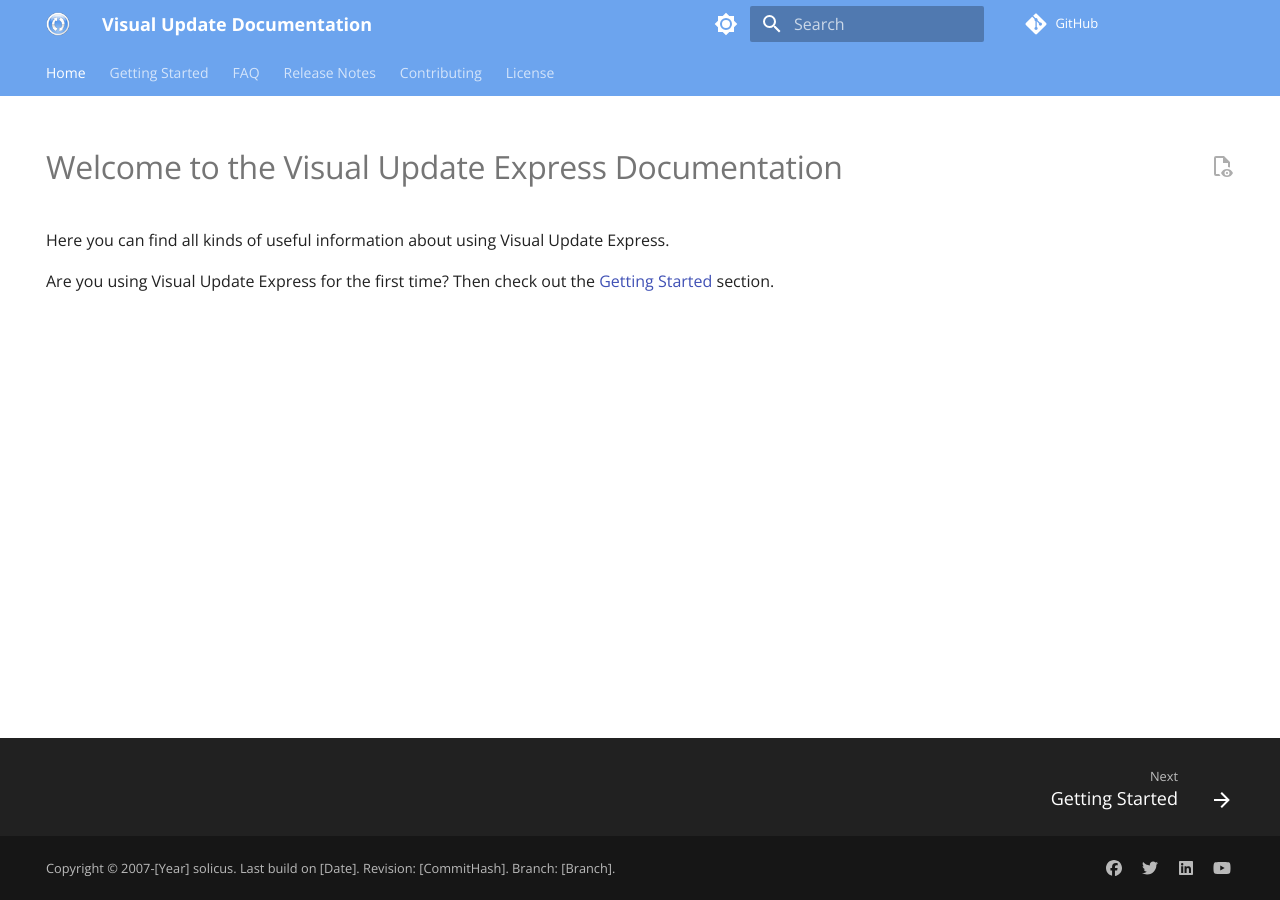
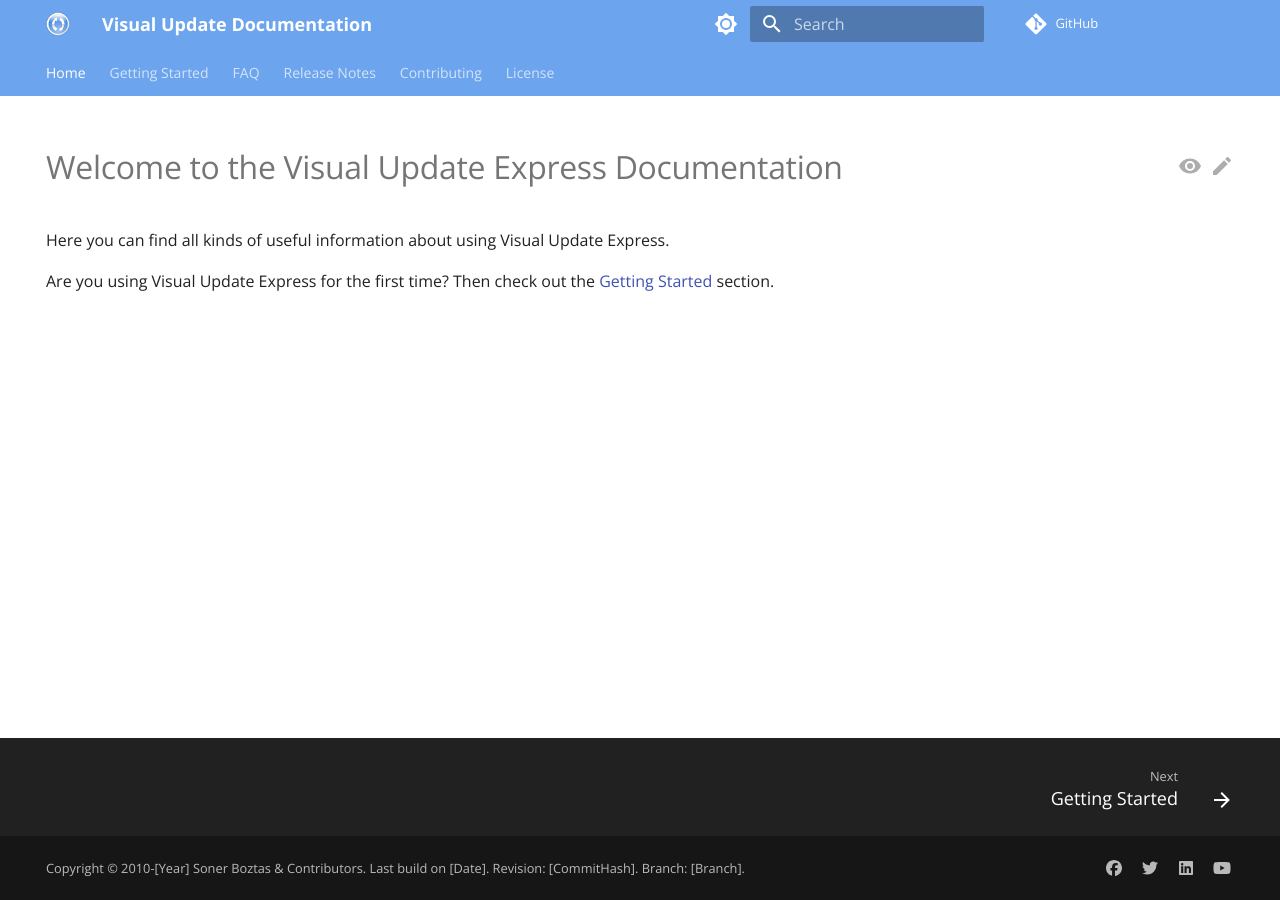
Before and after one commit to soner-boztas/visual-update-express-docs, an MkDocs documentation site: the page built from docs/index.md, in a window 1280 px wide. Built offline with MkDocs 1.6.1 and Material for MkDocs 9.7.7, drawn with Linux system fonts in a browser that asks for light colours; comment, search, counter and statistics services are not loaded.

Commit message:
Restructure mkdocs.yml and add poe tasks configuration

```diff
--- a/mkdocs.yml
+++ b/mkdocs.yml
@@ -1,42 +1,21 @@
 # yaml-language-server: $schema=https://squidfunk.github.io/mkdocs-material/schema.json
+
+############################################################
+# General Configuration
+############################################################
 site_name: Visual Update Documentation
-site_author: Soner Boztas
+site_author: Soner Boztas & Contributors
+copyright: Copyright &copy; 2010-[Year] Soner Boztas & Contributors. Last build on [Date]. Revision&colon; [CommitHash]. Branch&colon; [Branch].
+
+site_url: https://docs.visualupdate.net
 repo_url: https://github.com/soner-boztas/visual-update-express-docs
 edit_uri: edit/main/docs/
-# site_url:
-theme:
-  name: material
-  language: en
-  font:
-    text: Open Sans
-  logo: assets/vue-logo.png
-  favicon: assets/vue-favicon.ico
-  palette:
-    # Palette toggle for light mode.
-    - scheme: visualupdate-light
-      toggle:
-        icon: material/brightness-7
-        name: Switch to dark mode
 
-    # Palette toggle for dark mode.
-    - scheme: slate
-      toggle:
-        icon: material/brightness-4
-        name: Switch to light mode
-  features:
-    - navigation.indexes
-    - navigation.path
-    - navigation.top
-    - navigation.tabs
-    - navigation.tracking
-    - search
-    - navigation.footer
-    # Activate copy button for code blocks.
-    - content.code.copy
-    - content.action.view
+site_dir: !ENV [ DOCS_BUILD_FOLDER_NAME ]
 
-copyright: Copyright &copy; 2007-[Year] solicus. Last build on [Date]. Revision&colon; [CommitHash]. Branch&colon; [Branch].
-
+############################################################
+# Navigation
+############################################################
 nav:
   - Home: index.md
   - Getting Started:
@@ -60,52 +39,115 @@ nav:
   - License:
       - license/index.md
 
+############################################################
+# Theme Configuration
+############################################################
+theme:
+  name: material
+  language: en
+
+  font:
+    text: Open Sans
+    code: Roboto Mono
+
+  logo: assets/vue-logo.png
+  favicon: assets/vue-favicon.ico
+
+  icon:
+    edit: material/pencil
+    view: material/eye
+
+  palette:
+    # Palette toggle for light mode.
+    - scheme: visualupdate-light
+      toggle:
+        icon: material/brightness-7
+        name: Switch to dark mode
+
+    # Palette toggle for dark mode.
+    - scheme: slate
+      toggle:
+        icon: material/brightness-4
+        name: Switch to light mode
+
+  features:
+    - navigation.indexes
+    - navigation.sections
+    - navigation.path
+    - navigation.top
+    - navigation.tabs
+    - navigation.footer
+    - navigation.tracking
+    - navigation.instant
+    - navigation.instant.progress
+    - content.tooltips
+    - content.code.copy
+    - content.action.edit
+    - content.action.view
+    - search
+    - search.suggest
+    - search.highlight
+    - search.share
+
+############################################################
+# Plugins
+############################################################
 plugins:
   - search
   - table-reader
-  # Add support for displaying the date of last update and creation of a document at the bottom of each page.
+  - privacy:
+      enabled: !ENV [ IS_BUILD, false ]
   - git-revision-date-localized:
+      enabled: !ENV [ IS_BUILD, false ]
       enable_creation_date: true
   - git-committers:
-      repository: soner-boztas/visual-update-express-docs
+      enabled: !ENV [ IS_BUILD, false ]
+      repository: soner-boztas/visual-update-docs
       branch: main
 
+############################################################
+# Markdown Extensions
+############################################################
 markdown_extensions:
-  - toc:
-      # Add an anchor link containing a symbol at the end of each headline.
-      permalink: true
   - abbr
   - admonition
-  # Collapsible admonitions.
-  - pymdownx.details
+  - attr_list
   - def_list
   - footnotes
+  - md_in_html
   - tables
-  - pymdownx.keys
-  - attr_list
-  - md_in_html
-  # Extensions for code blocks (syntax highlighting. inline code blocks, ...).
+  - toc:
+      permalink: true
+
+  - pymdownx.betterem:
+      smart_enable: all
+  - pymdownx.caret
+  - pymdownx.details
+  - pymdownx.emoji:
+      emoji_index: !!python/name:material.extensions.emoji.twemoji
+      emoji_generator: !!python/name:material.extensions.emoji.to_svg
   - pymdownx.highlight:
       anchor_linenums: true
       line_spans: __span
       pygments_lang_class: true
   - pymdownx.inlinehilite
-  - pymdownx.snippets
-  - pymdownx.superfences
-  # Extensions for emoji icons.
-  - pymdownx.emoji:
-      emoji_index: !!python/name:material.extensions.emoji.twemoji
-      emoji_generator: !!python/name:material.extensions.emoji.to_svg
-      # Extensions for content tabs.
+  - pymdownx.keys
+  - pymdownx.mark
+  - pymdownx.smartsymbols
   - pymdownx.superfences
   - pymdownx.tabbed:
       alternate_style: true
   - pymdownx.tasklist:
       custom_checkbox: true
+  - pymdownx.tilde
   - pymdownx.snippets:
       auto_append:
         - glossary.md
         - common_links.md
+
+############################################################
+# Extras
+############################################################
 extra:
   # Disable the "Made with Material for MkDocs" notice.
   generator: false
```
Also changed, not shown: poe_tasks.toml (added, +44 -0 lines), 1 other file.
